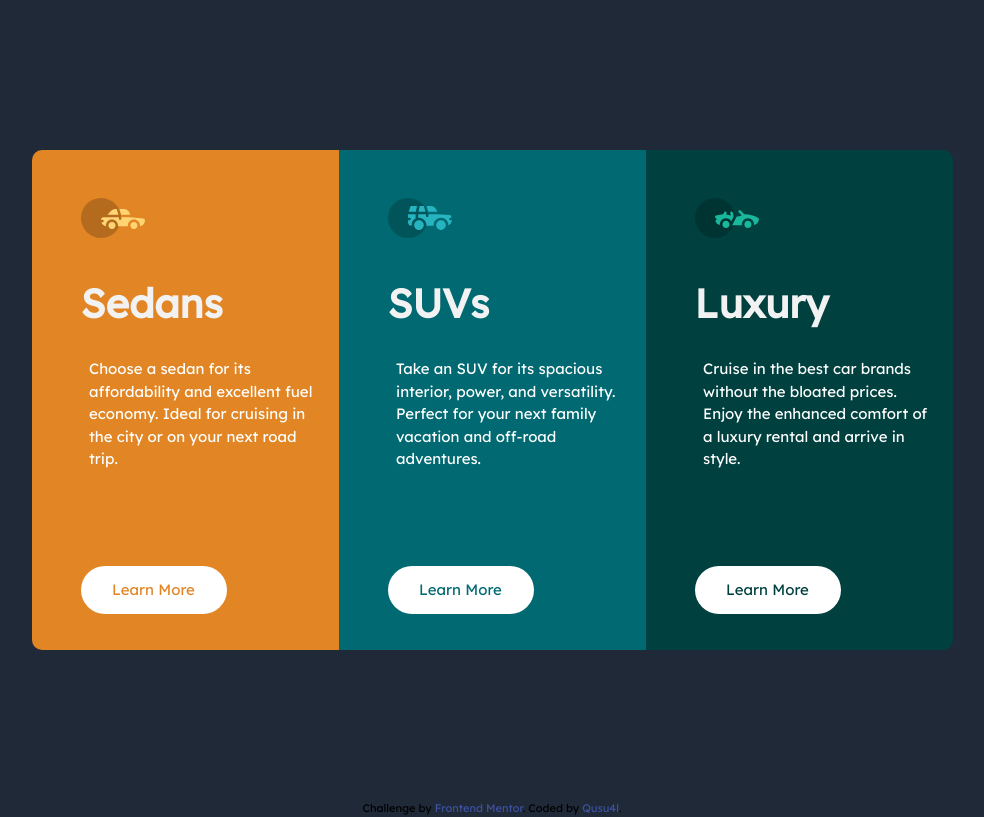
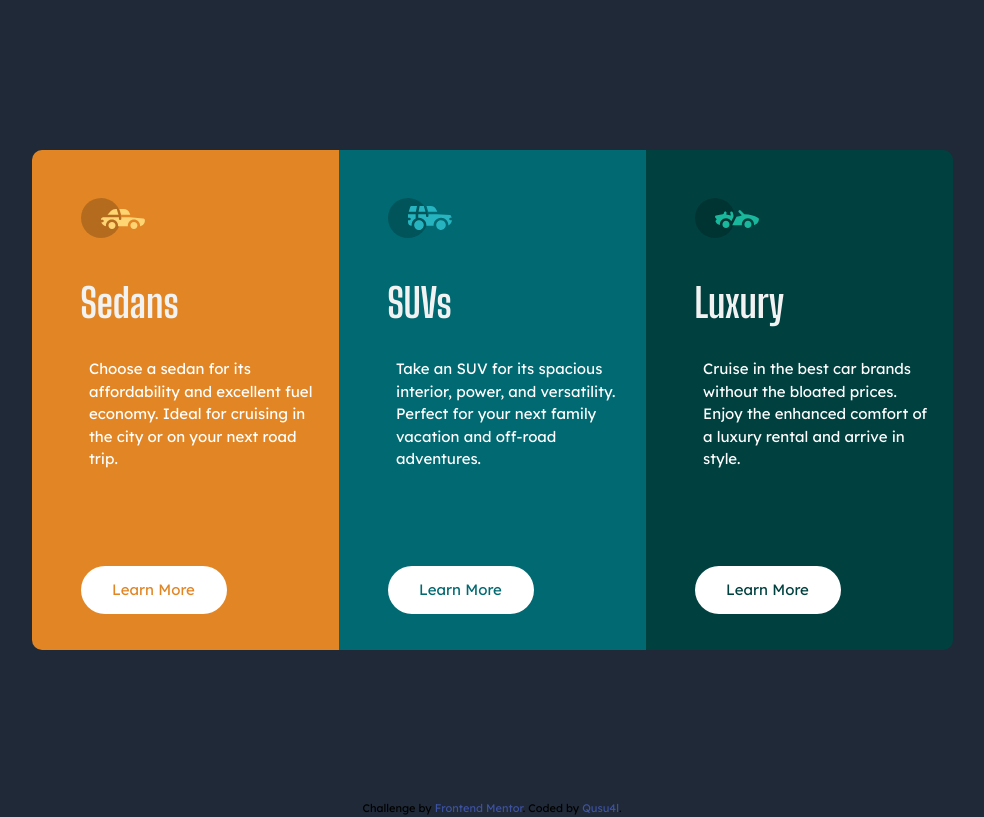
Before and after one commit to Qusu4l/3-column-preview-card-component-main, a website: page index.html in a window 1280 px wide. Shown: the whole page, without its empty margins (148-1132 px from the left). Drawn offline with nearby package versions, Linux system fonts and the light colour scheme; files that its build step writes are made by us from their sources.

Commit message:
Fond repair

```diff
--- a/index.html
+++ b/index.html
@@ -29,7 +29,7 @@
             <img src="images/icon-sedans.svg" alt="">
           </div>
           <div class="mt-[35px] ml-[49px]">
-            <h1 class="text-[40px] text-[#F2F2F2] font-bold mt-[35px]">Sedans</h1>
+            <h1 class="text-[40px] text-[#F2F2F2] font-bold font-BigShouldersDisplay mt-[35px]">Sedans</h1>
             <p class="w-[231px] h-[125px] mt-[25px] ml-[8.5px] text-[15px] text-white ">
               Choose a sedan for its affordability and excellent fuel economy. Ideal for cruising in the city
               or on your next road trip.
@@ -44,7 +44,7 @@
             <img src="images/icon-suvs.svg" alt="">
           </div>
           <div class="mt-[35px] ml-[49px]">
-            <h1 class="text-[40px] text-[#F2F2F2] font-bold mt-[35px]">SUVs</h1>
+            <h1 class="text-[40px] text-[#F2F2F2] font-bold font-BigShouldersDisplay mt-[35px]">SUVs</h1>
             <p class="w-[231px] h-[125px] mt-[25px] ml-[8.5px] text-[15px] text-white ">
               Take an SUV for its spacious interior, power, and versatility. Perfect for your next family vacation
               and off-road adventures.
@@ -61,7 +61,7 @@
             <img src="images/icon-luxury.svg" alt="">
           </div>
           <div class="mt-[35px] ml-[49px]">
-            <h1 class="text-[40px] text-[#F2F2F2] font-bold mt-[35px]">Luxury</h1>
+            <h1 class="text-[40px] text-[#F2F2F2] font-bold font-BigShouldersDisplay mt-[35px]">Luxury</h1>
             <p class="w-[231px] h-[125px] mt-[25px] ml-[8.5px] text-[15px] text-white ">
               Cruise in the best car brands without the bloated prices. Enjoy the enhanced comfort of a luxury
               rental and arrive in style.
```
